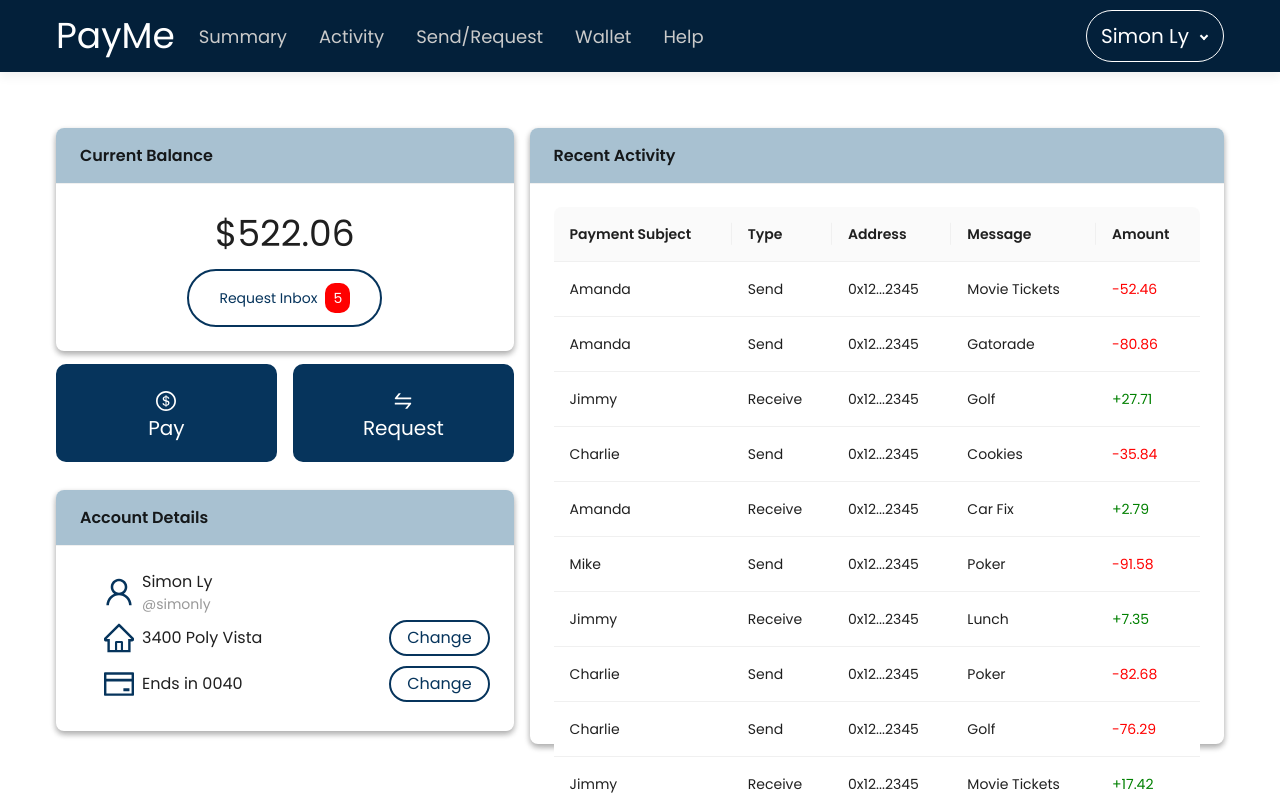
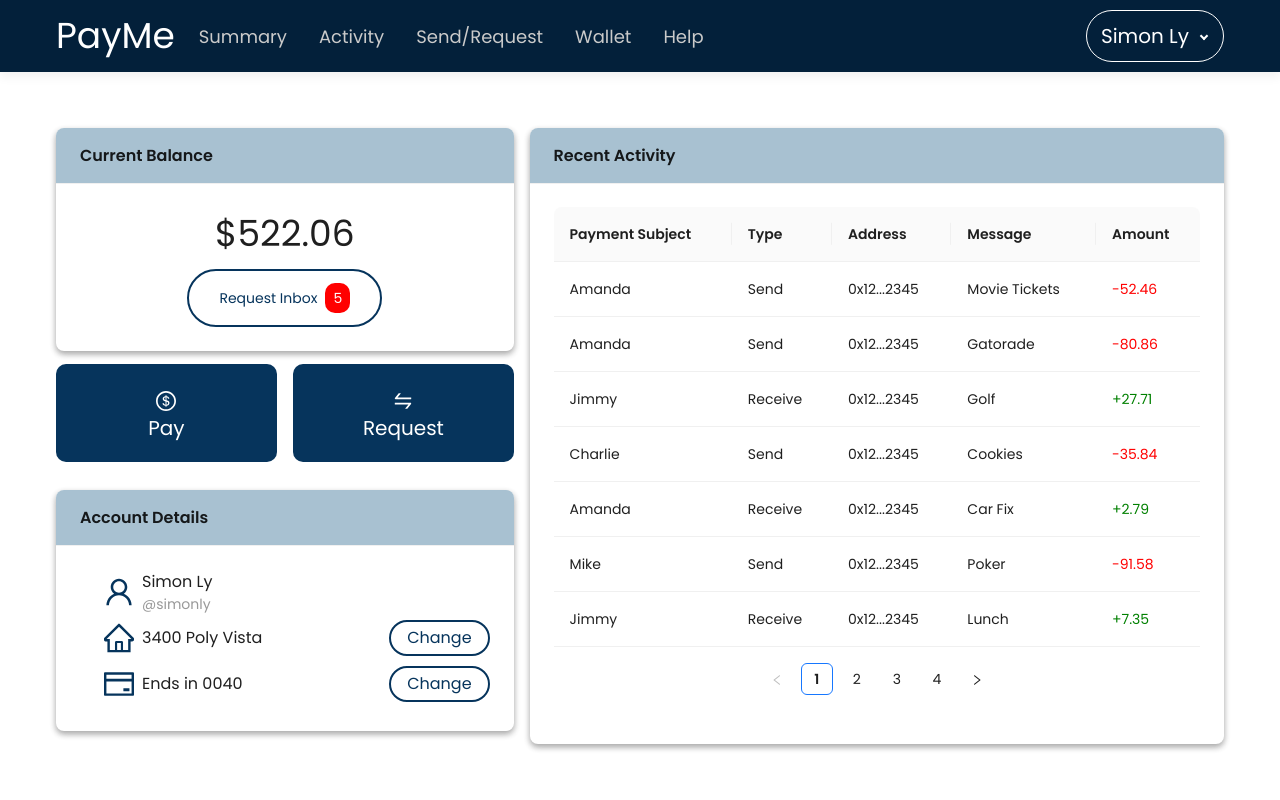
Before and after one commit to CS3560-02-05-PayMe/PayMe, a Next.js app in the folder frontend/: page / in a window 1280 px wide. Built offline with nearby package versions, Linux system fonts and the light colour scheme; what wagmi would draw is missing.

Commit message:
Fix table pagination size

```diff
--- a/frontend/components/Account/RecentActivity.jsx
+++ b/frontend/components/Account/RecentActivity.jsx
@@ -4,7 +4,7 @@ import { useWindowSize } from "../providers/WindowSizeProvider";
 
 import { Card, Table } from "antd";
 import clsx from "clsx";
-import { useEffect, useState } from "react";
+import { useEffect, useRef, useState } from "react";
 
 // table columns shown on different viewport devices
 const smColumns = [
@@ -64,26 +64,37 @@ const lgColumns = [
 	},
 ];
 
-// viewheight breakpoints for table page size
-const pageBreakpoints = {
-	768: 6,
-	1024: 10,
-	1440: 16,
-};
 
-export default function RecentActivity({ loading, history = [] }) {
+export default function RecentActivity({ loggedIn, loading, history = [] }) {
 	const { width, height } = useWindowSize();
-	const [pageBreakpoint, setPageBreakpoint] = useState(0);
+	// 55px per row in table
+	const [pageSize, setPageSize] = useState(Math.floor(height / 55));
+
+	const tableContainerRef = useRef(null);
 
 	useEffect(() => {
-		// helper function to set page size
-		setPageBreakpoint(
-			Object.keys(pageBreakpoints)
-				.map(Number)
-				.sort((a, b) => a - b)
-				.find((breakpoint) => height <= breakpoint)
-		);
-	}, [width]);
+		const handleResize = () => {
+			// helper function to set page size
+			if (tableContainerRef.current) {
+				// 55px 			 table row size
+				// --
+				// 56px 			 card title
+				// 103px =
+				// + 48px = 24px * 2 card body padding-y
+				// + 55px 			 table column title row
+				// 32px 			 table pagination size
+				setPageSize(Math.floor((tableContainerRef.current.clientHeight - 56 - 103 - 32) / 55) || 0);
+				console.log(pageSize);
+			}
+		};
+
+		handleResize();
+
+		window.addEventListener("resize", handleResize);
+		return () => {
+			window.removeEventListener("resize", handleResize);
+		};
+	}, []);
 
 	return (
 		<Card
@@ -91,16 +102,19 @@ export default function RecentActivity({ loading, history = [] }) {
 			className={clsx("h-100 w-100 mx-2 mx-md-0", styles.containerShadow)}
 			headStyle={{ background: "#A8C1D1" }}
 			bodyStyle={{ height: "calc(100% - 56px)" }}
+			ref={tableContainerRef}
 		>
-			{history && (
-				<Table
-					className="d-flex d-md-block h-100 align-items-center justify-content-center"
-					dataSource={history}
-					columns={width >= 768 ? lgColumns : smColumns}
-					pagination={{ position: ["bottomCenter"], pageSize: pageBreakpoints[pageBreakpoint] }}
-					loading={loading}
-				/>
-			)}
+			<div className="d-flex w-100 h-100">
+				{history && (
+					<Table
+						className={clsx("d-block align-items-center justify-content-center", styles.historyTable)}
+						dataSource={loggedIn ? history : []}
+						columns={width >= 768 ? lgColumns : smColumns}
+						pagination={{ position: ["bottomCenter"], pageSize }}
+						loading={loading}
+					/>
+				)}
+			</div>
 		</Card>
 	);
 }
--- a/frontend/pages/index.jsx
+++ b/frontend/pages/index.jsx
@@ -231,7 +231,7 @@ export default function PayMeApp() {
 					<AccountDetails loggedIn={loggedIn} loading={loading} addresses={addresses} account={account} cards={cards} changeAddress={handleAddressUpdate} changeCard={handleCardUpdate} />
 				</div>
 				<div className={clsx("activityContainer p-2 pb-3 pb-md-2", styles.rightContainer)}>
-					<RecentActivity loading={loading} history={history} />
+					<RecentActivity loggedIn={loggedIn} loading={loading} history={history} />
 				</div>
 			</div>
 		</WagmiConfig>
--- a/frontend/styles/main.module.css
+++ b/frontend/styles/main.module.css
@@ -72,6 +72,11 @@
 	background-color: #06345c;
 }
 
+.historyTable {
+	min-width: 100%;
+	min-height: 100%;
+}
+
 @media screen and (max-width: 768px) {
 	.transparentContainer {
 		flex-wrap: wrap;
@@ -90,6 +95,10 @@
         background: white;
         border: 2px solid #06345c;
     } */
+
+	.historyTable {
+		min-height: 50%;
+	}
 }
 
 @media screen and (min-width: 1024px) {
```
